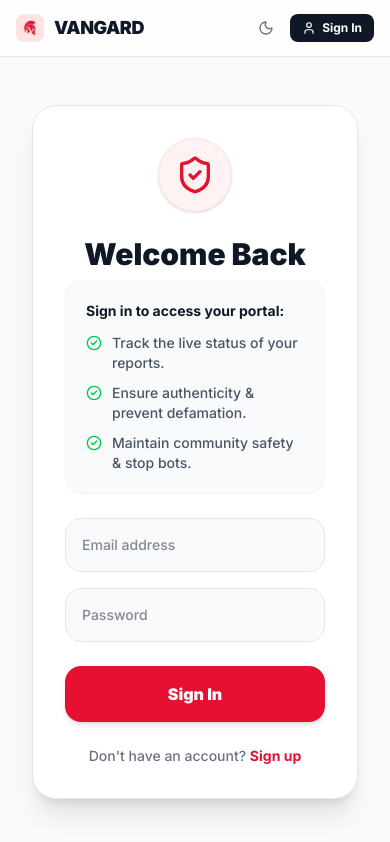
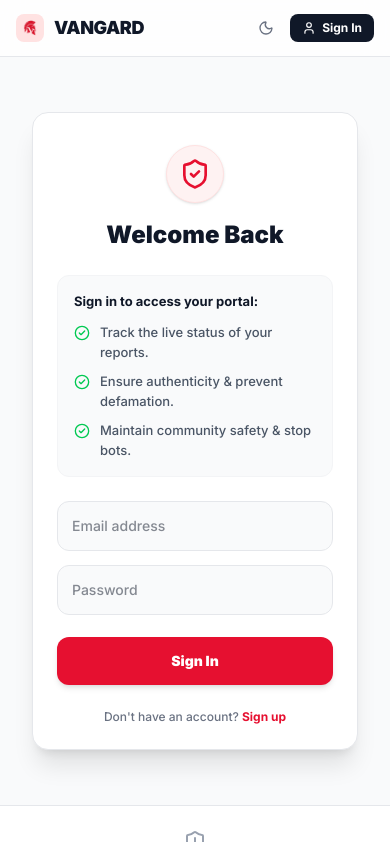
Before and after one commit to MarkLawrenceArtistry/vangard, a React (Vite) app: page /login in a window 390 px wide. Shown: the top 842 px of the page. Built offline with nearby package versions, Linux system fonts and the light colour scheme; no server answers; the database is empty.

Commit message:
latest working

```diff
--- a/src/pages/Login.tsx
+++ b/src/pages/Login.tsx
@@ -7,7 +7,6 @@ export default function Login() {
   const navigate = useNavigate();
   const location = useLocation();
 
-  // Check if they came from the report form to default to "Register"
   const isFromReport = new URLSearchParams(location.search).get('redirect') === '/report';
   const [isLogin, setIsLogin] = useState(!isFromReport);
 
@@ -59,44 +58,79 @@ export default function Login() {
   };
 
   return (
-    <div className="flex items-center justify-center min-h-[75vh] px-4 w-full pt-8 pb-16">
-      <div className="bg-white dark:bg-vangard-card w-full max-w-md rounded-3xl shadow-xl border border-gray-200 dark:border-gray-800 overflow-hidden transition-all p-8">
+    <div className="flex items-center justify-center min-h-[calc(100vh-8rem)] px-4 w-full py-8">
+      <div className="bg-white dark:bg-vangard-card w-full max-w-md rounded-2xl sm:rounded-3xl shadow-xl border border-gray-200 dark:border-gray-800 overflow-hidden transition-all p-6 sm:p-8">
 
-        <div className="flex justify-center mb-6">
-          <div className="bg-red-50 dark:bg-vangard-dark p-4 rounded-full border border-red-100 dark:border-gray-800 shadow-sm">
-            <ShieldCheck className="w-10 h-10 text-vangard-primary" />
+        <div className="flex justify-center mb-4 sm:mb-6 mt-2 sm:mt-0">
+          <div className="bg-red-50 dark:bg-vangard-dark p-3 sm:p-4 rounded-full border border-red-100 dark:border-gray-700 shadow-sm">
+            <ShieldCheck className="w-8 h-8 sm:w-10 sm:h-10 text-vangard-primary" />
           </div>
         </div>
 
-        <h2 className="text-3xl font-black text-center mb-2 text-gray-900 dark:text-white">
+        <h2 className="text-2xl sm:text-3xl font-black text-center mb-6 text-gray-900 dark:text-white">
           {isLogin ? 'Welcome Back' : 'Account Required'}
         </h2>
 
-        {/* INDICATORS ADDED HERE */}
-        <div className="bg-gray-50 dark:bg-vangard-dark rounded-2xl p-5 mb-6 text-sm text-gray-600 dark:text-gray-300 space-y-2 border border-gray-100 dark:border-gray-700 font-medium">
+        {/* Benefits/Info Box */}
+        <div className="bg-gray-50 dark:bg-vangard-dark rounded-xl p-4 sm:p-5 mb-6 text-[13px] sm:text-sm text-gray-600 dark:text-gray-300 space-y-2 border border-gray-100 dark:border-gray-700 font-medium">
           <p className="font-bold text-gray-900 dark:text-white mb-3">
             {isLogin ? "Sign in to access your portal:" : "To file a report, please register:"}
           </p>
           <ul className="space-y-2.5">
-            <li className="flex items-start gap-2.5"><CheckCircle2 className="w-4 h-4 text-green-500 flex-shrink-0 mt-0.5"/> Track the live status of your reports.</li>
-            <li className="flex items-start gap-2.5"><CheckCircle2 className="w-4 h-4 text-green-500 flex-shrink-0 mt-0.5"/> Ensure authenticity & prevent defamation.</li>
-            <li className="flex items-start gap-2.5"><CheckCircle2 className="w-4 h-4 text-green-500 flex-shrink-0 mt-0.5"/> Maintain community safety & stop bots.</li>
+            <li className="flex items-start gap-2.5">
+              <CheckCircle2 className="w-4 h-4 text-green-500 flex-shrink-0 mt-0.5" />
+              Track the live status of your reports.
+            </li>
+            <li className="flex items-start gap-2.5">
+              <CheckCircle2 className="w-4 h-4 text-green-500 flex-shrink-0 mt-0.5" />
+              Ensure authenticity & prevent defamation.
+            </li>
+            <li className="flex items-start gap-2.5">
+              <CheckCircle2 className="w-4 h-4 text-green-500 flex-shrink-0 mt-0.5" />
+              Maintain community safety & stop bots.
+            </li>
           </ul>
         </div>
 
-        <form onSubmit={handleEmailAuth} className="space-y-4">
-          {error && <div className="text-red-500 bg-red-50 dark:bg-red-500/10 p-3 rounded-xl text-sm font-bold text-center border border-red-200 dark:border-red-900/30">{error}</div>}
+        <form onSubmit={handleEmailAuth} className="space-y-3.5 sm:space-y-4">
+          {error && (
+            <div className="text-red-500 bg-red-50 dark:bg-red-500/10 p-3 rounded-xl text-sm font-bold text-center border border-red-200 dark:border-red-900/30">
+              {error}
+            </div>
+          )}
 
-          <input type="email" placeholder="Email address" required value={email} onChange={(e) => setEmail(e.target.value)} className="w-full p-4 bg-gray-50 dark:bg-vangard-dark border border-gray-200 dark:border-gray-700 text-gray-900 dark:text-white rounded-2xl focus:ring-2 focus:ring-red-500/20 focus:border-vangard-primary outline-none transition-all font-medium text-sm"/>
-          <input type="password" placeholder="Password" required value={password} onChange={(e) => setPassword(e.target.value)} className="w-full p-4 bg-gray-50 dark:bg-vangard-dark border border-gray-200 dark:border-gray-700 text-gray-900 dark:text-white rounded-2xl focus:ring-2 focus:ring-red-500/20 focus:border-vangard-primary outline-none transition-all font-medium text-sm"/>
-          <button type="submit" disabled={loading} className="w-full bg-vangard-primary hover:bg-red-600 text-white font-black py-4 rounded-2xl transition-all shadow-md flex justify-center items-center mt-2 text-base">
+          <input
+            type="email"
+            placeholder="Email address"
+            required
+            value={email}
+            onChange={(e) => setEmail(e.target.value)}
+            className="w-full p-3.5 sm:p-4 bg-gray-50 dark:bg-vangard-dark border border-gray-200 dark:border-gray-700 text-gray-900 dark:text-white rounded-xl focus:ring-2 focus:ring-red-500/20 focus:border-vangard-primary outline-none transition-all font-medium text-sm sm:text-base"
+          />
+          <input
+            type="password"
+            placeholder="Password"
+            required
+            value={password}
+            onChange={(e) => setPassword(e.target.value)}
+            className="w-full p-3.5 sm:p-4 bg-gray-50 dark:bg-vangard-dark border border-gray-200 dark:border-gray-700 text-gray-900 dark:text-white rounded-xl focus:ring-2 focus:ring-red-500/20 focus:border-vangard-primary outline-none transition-all font-medium text-sm sm:text-base"
+          />
+          <button
+            type="submit"
+            disabled={loading}
+            className="w-full bg-vangard-primary hover:bg-red-600 text-white font-black py-3.5 sm:py-4 rounded-xl transition-all shadow-md hover:shadow-lg flex justify-center items-center mt-2 text-sm sm:text-base"
+          >
             {loading ? <Loader2 className="w-5 h-5 animate-spin" /> : (isLogin ? 'Sign In' : 'Create Account')}
           </button>
         </form>
 
-        <p className="text-center text-sm font-medium text-gray-500 dark:text-gray-400 mt-6">
+        <p className="text-center text-xs sm:text-sm font-medium text-gray-500 dark:text-gray-400 mt-6">
           {isLogin ? "Don't have an account? " : "Already have an account? "}
-          <button onClick={() => setIsLogin(!isLogin)} className="text-vangard-primary font-bold hover:underline">
+          <button
+            type="button"
+            onClick={() => setIsLogin(!isLogin)}
+            className="text-vangard-primary font-bold hover:underline"
+          >
             {isLogin ? "Sign up" : "Log in"}
           </button>
         </p>
```
